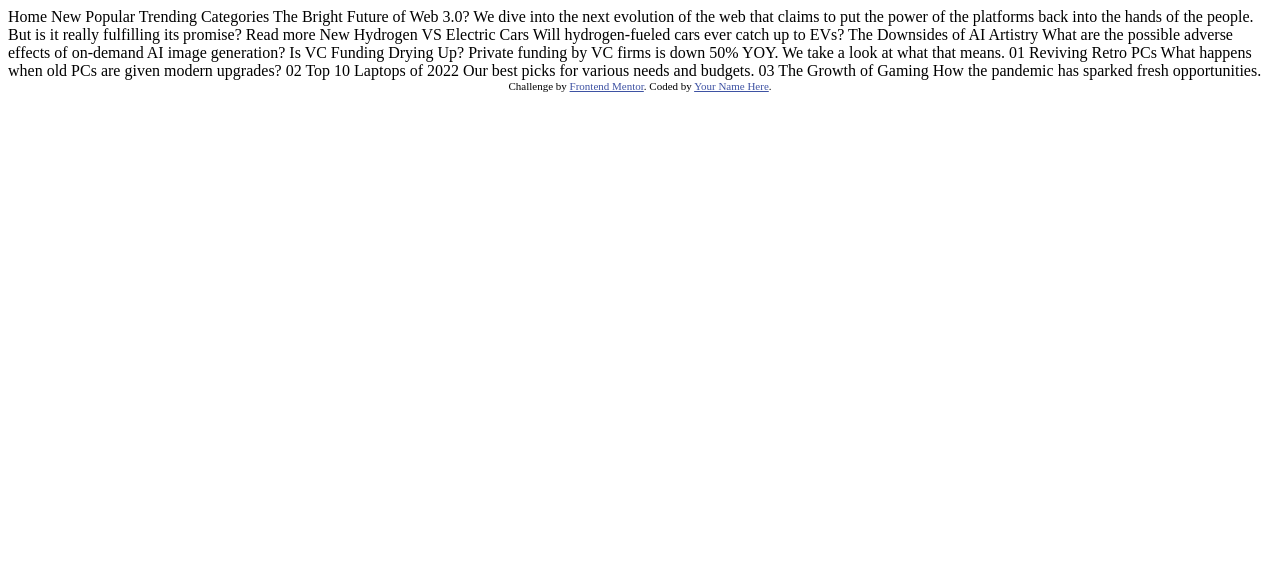
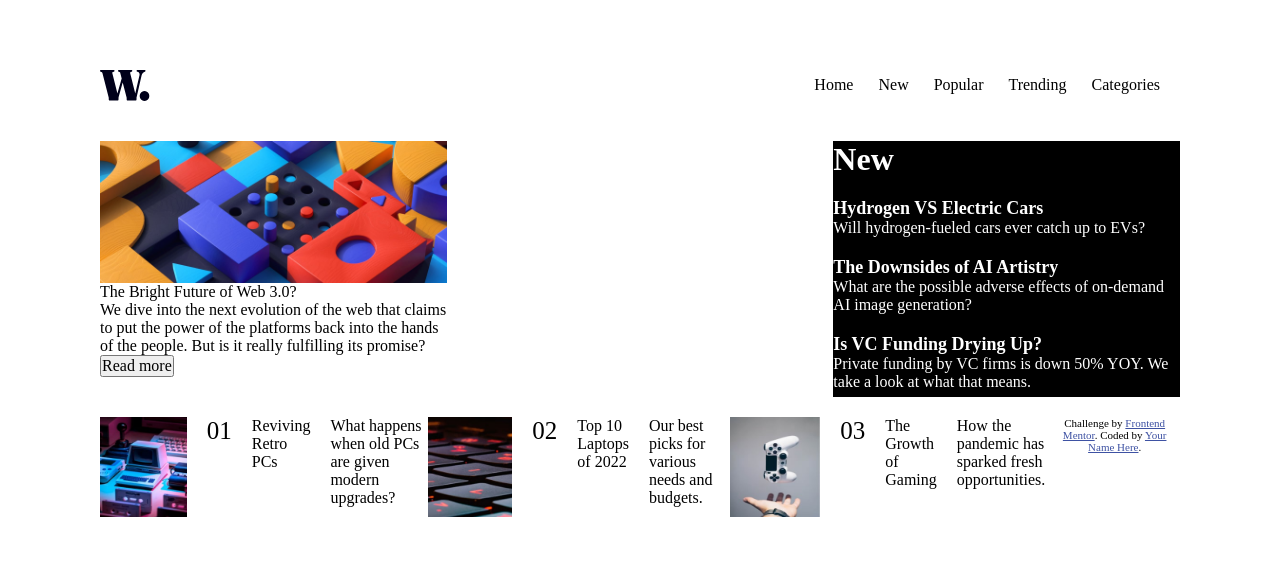
Before and after one commit to importvince/News-Hompage, a plain HTML site: page index.html in a window 1280 px wide. Drawn offline with Linux system fonts and the light colour scheme.

Commit message:
Add basic html semantics and css structure.

```diff
--- a/index.html
+++ b/index.html
@@ -5,6 +5,7 @@
   <meta name="viewport" content="width=device-width, initial-scale=1.0"> <!-- displays site properly based on user's device -->
 
   <link rel="icon" type="image/png" sizes="32x32" href="./assets/images/favicon-32x32.png">
+  <link rel="stylesheet" href="style.css">
 
   <title>Frontend Mentor | News homepage</title>
 
@@ -16,45 +17,76 @@
 </head>
 <body>
 
-  Home
-  New
-  Popular
-  Trending
-  Categories
+<header id="header-container">
+    <img src="assets/images/logo.svg">
+    <ul class="header-links">
+        <li>Home</li>
+        <li>New</li>
+        <li>Popular</li>
+        <li>Trending</li>
+        <li>Categories</li>
+    </ul>
+</header>
 
-  The Bright Future of Web 3.0?
+<div id="main-section">
+  <img src="assets/images/image-web-3-desktop.jpg">
+  <h1>The Bright Future of Web 3.0?</h1>
+  <div id="main-preview">
+      <p>
+          We dive into the next evolution of the web that claims to put the power of the platforms back into the hands of the people.
+          But is it really fulfilling its promise?
+      </p>
+      <button>  Read more</button>
+  </div>
+</div>
 
-  We dive into the next evolution of the web that claims to put the power of the platforms back into the hands of the people.
-  But is it really fulfilling its promise?
 
-  Read more
 
-  New
+<div id="sidebar">
+  <h2> New </h2>
 
-  Hydrogen VS Electric Cars
-  Will hydrogen-fueled cars ever catch up to EVs?
+  <section id="section-01">
+      <h3>Hydrogen VS Electric Cars</h3>
+      <p>Will hydrogen-fueled cars ever catch up to EVs?</p>
+  </section>
 
-  The Downsides of AI Artistry
-  What are the possible adverse effects of on-demand AI image generation?
+  <section id="section-02">
+      <h3>The Downsides of AI Artistry</h3>
+      <p>What are the possible adverse effects of on-demand AI image generation?</p>
+  </section>
 
-  Is VC Funding Drying Up?
-  Private funding by VC firms is down 50% YOY. We take a look at what that means.
+  <section id="section-03">
+      <h3>Is VC Funding Drying Up?</h3>
+      <p>Private funding by VC firms is down 50% YOY. We take a look at what that means.</p>
+  </section>
+</div>
 
-  01
-  Reviving Retro PCs
-  What happens when old PCs are given modern upgrades?
+<footer id="footer">
+  <div id="footer-one">
+        <img src="assets/images/image-retro-pcs.jpg">
+        <span>01</span>
+        <h3>Reviving Retro PCs</h3>
+        <p>What happens when old PCs are given modern upgrades?</p>
+  </div>
 
-  02
-  Top 10 Laptops of 2022
-  Our best picks for various needs and budgets.
+  <div id="footer-two">
+        <img src="assets/images/image-top-laptops.jpg">
+        <span>02</span>
+        <h3>Top 10 Laptops of 2022</h3>
+        <p>Our best picks for various needs and budgets.</p>
+  </div>
 
-  03
-  The Growth of Gaming
-  How the pandemic has sparked fresh opportunities.
-
+  <div id="footer-three">
+        <img src="assets/images/image-gaming-growth.jpg">
+        <span>03</span>
+        <h3>The Growth of Gaming</h3>
+        <p>How the pandemic has sparked fresh opportunities.</p>
+  </div>
   <div class="attribution">
     Challenge by <a href="https://www.frontendmentor.io?ref=challenge" target="_blank">Frontend Mentor</a>.
     Coded by <a href="#">Your Name Here</a>.
   </div>
+</footer>
+
 </body>
 </html>
--- /dev/null
+++ b/style.css
@@ -0,0 +1,113 @@
+*, *::before, *::after {
+    box-sizing: border-box;
+}
+* {
+    margin: 0;
+    padding: 0;
+    font: inherit;
+}
+
+html {
+    color-scheme: light;
+}
+
+img, picture, svg, video {
+    display: block;
+    max-width: 100%;
+}
+
+body {
+    display: grid;
+    grid-template-columns: repeat(3, 1fr);
+    grid-template-rows: auto;
+    grid-template-areas: "header header header" "main main sidebar"
+    "main main sidebar" "footer footer footer";
+    column-gap: 20px;
+    row-gap: 20px;
+    padding: 50px 100px;
+}
+
+#header-container {
+    grid-area: header;
+    display: flex;
+    justify-content: space-between;
+    padding: 20px;
+    align-items: center;
+    gap: 20px;
+}
+
+#header-container > img {
+    width: 50px;
+    margin-left: -20px;
+}
+
+#header-container > ul {
+    display: flex;
+    list-style-type: none;
+    gap: 25px;
+}
+
+#main-section-image {
+    grid-area: main;
+}
+
+#main-section-text {
+    grid-area: main;
+    display: flex;
+    align-items: center;
+}
+
+#main-section-text > h1 {
+    font-size: 40px;
+    font-weight: bold;
+    padding: 20px;
+}
+
+#sidebar {
+    grid-area: sidebar;
+    background-color: black;
+    color: white;
+    display: flex;
+    flex-direction: column;
+    gap: 20px;
+}
+
+#sidebar > h2 {
+    font-size: 32px;
+    font-weight: bold;
+}
+
+#sidebar > #section-01 > h3,
+#sidebar > #section-02 > h3,
+#sidebar > #section-03 > h3
+ {
+    font-size: 18px;
+    font-weight: bold;
+}
+
+#footer {
+    grid-area: footer;
+    display: flex;
+}
+
+#footer > #footer-one,
+#footer > #footer-two,
+#footer > #footer-three {
+    display: flex;
+    gap: 20px;
+}
+
+#footer > #footer-one > img,
+#footer > #footer-two > img,
+#footer > #footer-three > img {
+    width: 100%;
+    height: 100px;
+}
+
+span {
+    font-size: 25px;
+}
+
+.footer-text > h3 {
+    font-weight: bold;
+}
```
